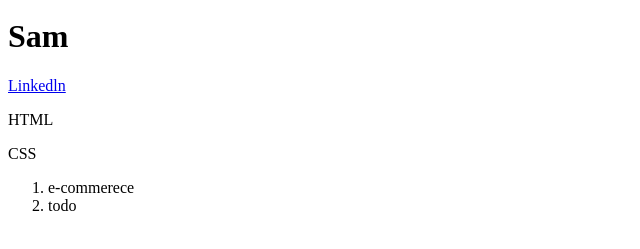
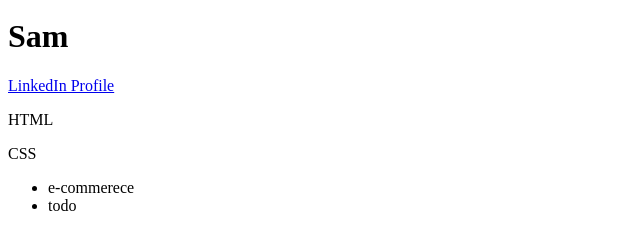
Before and after one commit to acciojob/portfolio-page-Sarath-Dharmaraj, a website: page main.html in a window 1280 px wide. Shown: the part 29-278 px from the top of the page, without its empty margins (0-640 px from the left). Drawn offline with Linux system fonts and the light colour scheme.

Commit message:
created a submission

```diff
--- a/main.html
+++ b/main.html
@@ -9,16 +9,16 @@
 <body>
 	<img src="profile.png" alt="image">
 	<h1>Sam</h1>
-	<a href="#">Linkedln</a>
+	<a href="#">LinkedIn Profile</a>
 	<section id="skills">
 		<p>HTML</p>
 		<p>CSS</p>
 	</section>
 	<section id="projects">
-		<ol>
+		<ul>
 			<li>e-commerece</li>
 			<li>todo</li>
-		</ol>
+		</ul>
 	</section>
 	<!-- the entire body must be written by student -->
     <script type="text/javascript" src="./script.js">
```
